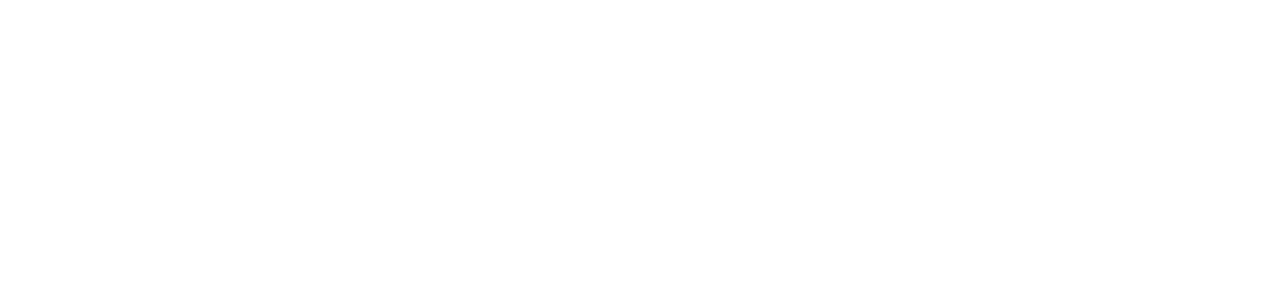
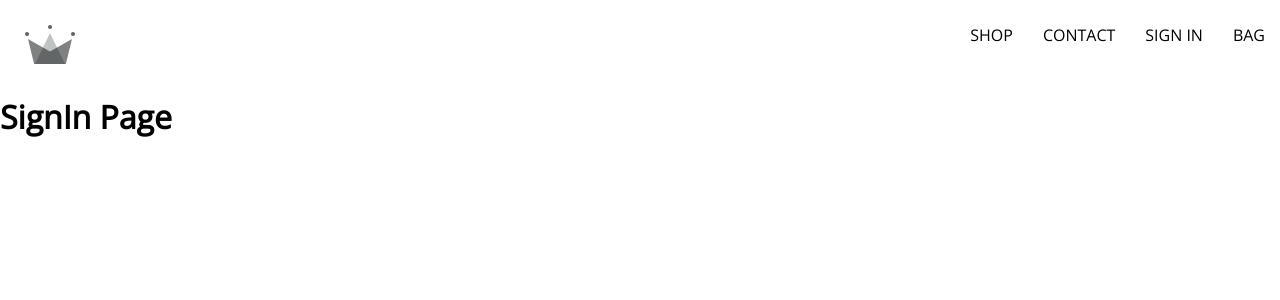
Before and after one commit to Joao17Duarte/ecommerce-project, a React (Create React App) app: page /sign-in in a window 1280 px wide. Before the commit this address had no page. Shown: the top 300 px of the page. Built offline with nearby package versions, Linux system fonts and the light colour scheme.

Commit message:
Add signin file and his router

```diff
--- a/src/App.js
+++ b/src/App.js
@@ -1,12 +1,14 @@
 import { Routes, Route } from 'react-router-dom'
 import Home from './routes/Home/Home'
 import Navigation from './routes/Navigation/Navigation'
+import SignIn from './routes/SignIn/SignIn'
 
 const App = () => {
   return (
     <Routes>
       <Route path='/' element={<Navigation />}>
         <Route index element={<Home />} />
+        <Route path='sign-in' element={<SignIn />} />
       </Route>
     </Routes>
   )
--- a/src/routes/Navigation/Navigation.js
+++ b/src/routes/Navigation/Navigation.js
@@ -18,7 +18,7 @@ const Navigation = () => {
           <Link className='nav-link' to='/contact'>
             CONTACT
           </Link>
-          <Link className='nav-link' to='/signin'>
+          <Link className='nav-link' to='/sign-in'>
             SIGN IN
           </Link>
           <Link className='nav-link' to='/bag'>
--- /dev/null
+++ b/src/routes/SignIn/SignIn.js
@@ -0,0 +1,9 @@
+const SignIn = () => {
+  return (
+    <div>
+      <h1>SignIn Page</h1>
+    </div>
+  )
+}
+
+export default SignIn
```
